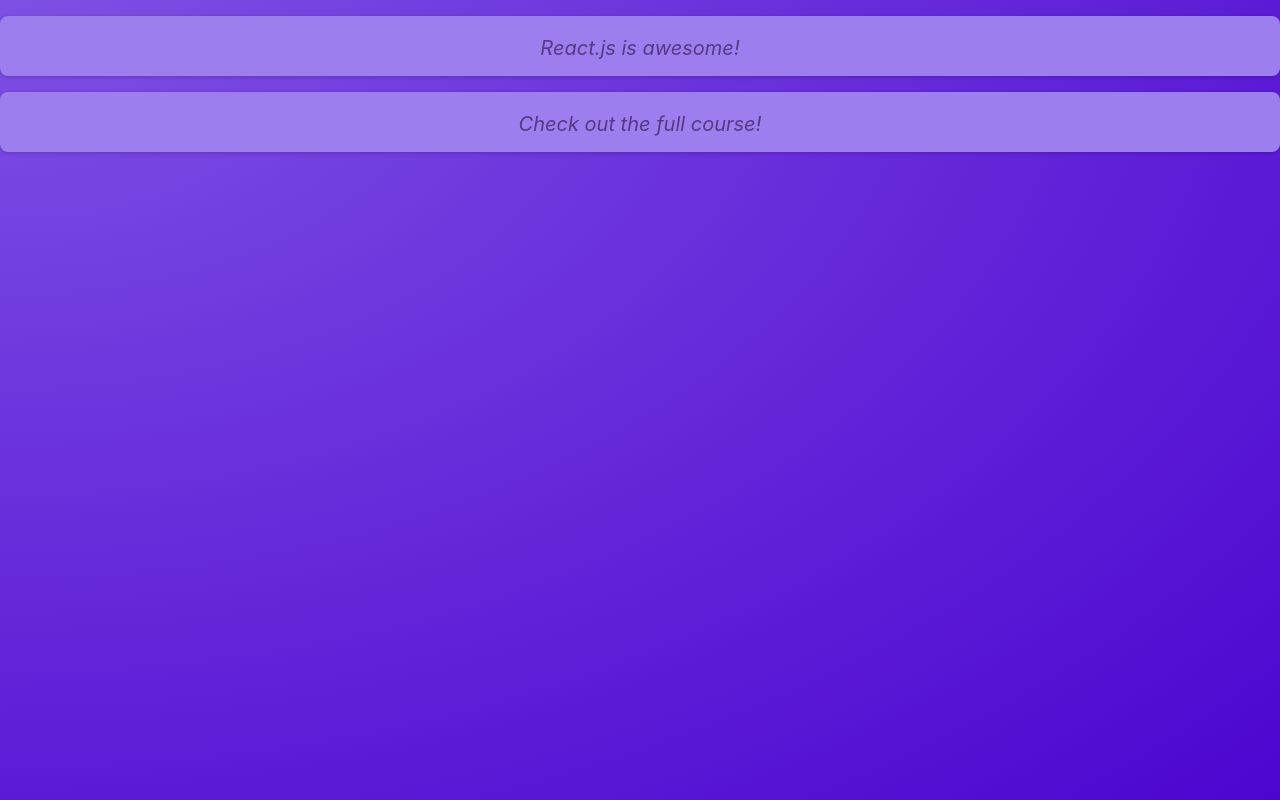
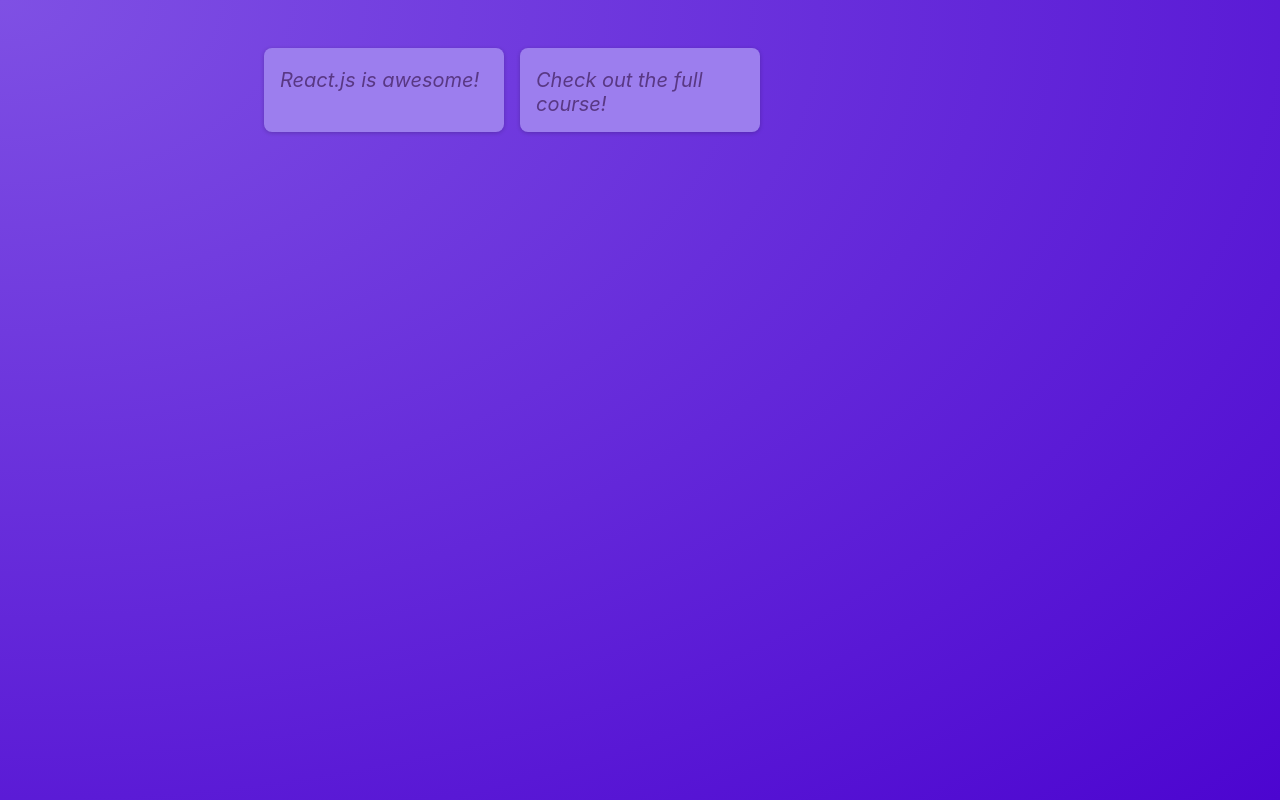
Before and after one commit to loretari/React_Poster.github.io, a React (Vite) app: page / in a window 1280 px wide. Built offline with nearby package versions, Linux system fonts and the light colour scheme.

Commit message:
init: add Another Component

```diff
--- a/src/App.jsx
+++ b/src/App.jsx
@@ -1,10 +1,9 @@
-import Post from './components/Post'
+import PostsList from './components/PostsList';
 
     function App() {
         return (
             <main>
-                <Post author= 'Maximilian' body= 'React.js is awesome!'/>
-                <Post author= 'Manuel' body= 'Check out the full course!'/>
+   <PostsList/>
             </main>
         )
 
--- a/src/components/Post.jsx
+++ b/src/components/Post.jsx
@@ -3,10 +3,10 @@
 function Post(props) {
 
     return (
-        <div className= {classes.post}>
+        <li className= {classes.post}>
             <p className={classes.author}>{props.auth}</p>
             <p className={classes.text}>{props.body}</p>
-        </div>
+        </li>
 
     )
 }
--- /dev/null
+++ b/src/components/PostsList.jsx
@@ -0,0 +1,15 @@
+import Post from "./Post";
+import classes from'./PostsList.module.css';
+
+function PostsList() {
+
+    return (
+        <ul className={classes.posts}>
+            <Post author= 'Maximilian' body= 'React.js is awesome!'/>
+            <Post author= 'Manuel' body= 'Check out the full course!'/>
+        </ul>
+
+    )
+}
+
+export default PostsList
--- /dev/null
+++ b/src/components/PostsList.module.css
@@ -0,0 +1,10 @@
+.posts {
+    list-style: none;
+    max-width: 50rem;
+    margin: 1rem auto;
+    padding: 1rem 0;
+    display: grid;
+    gap: 1rem;
+    grid-template-columns: repeat(3, 30%);
+    justify-content: center;
+}
--- a/src/index.css
+++ b/src/index.css
@@ -18,6 +18,5 @@
 
 body {
     margin: 0;
-    text-align: center;
     color: #e6ddf9;
 }
```
